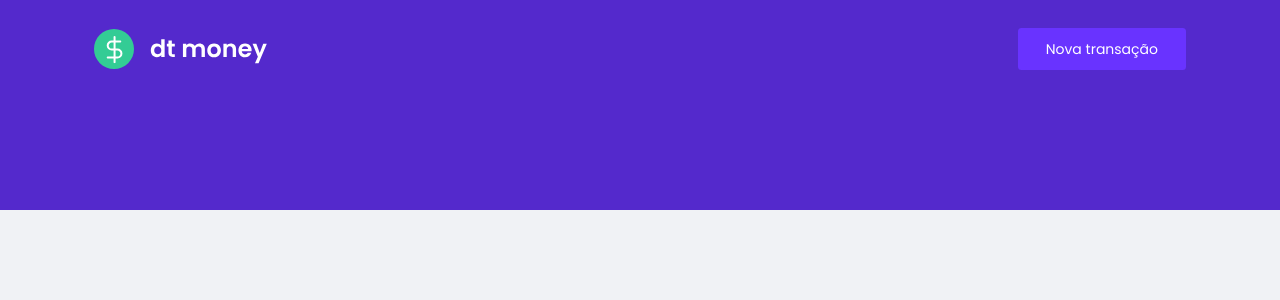
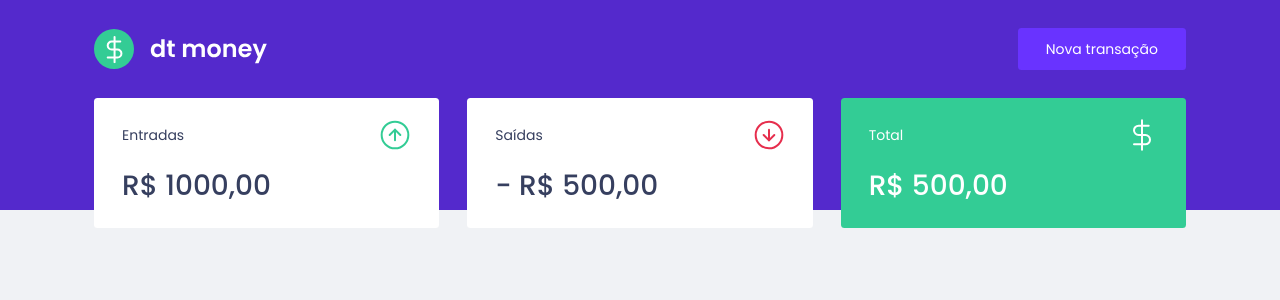
Before and after one commit to dhiegogoncalves/money-control, a React (Create React App) app: page / in a window 1280 px wide. Shown: the top 300 px of the page. Built offline with nearby package versions, Linux system fonts and the light colour scheme.

Commit message:
Implementação dos componentes Dashboard e Summary.

```diff
--- a/public/index.html
+++ b/public/index.html
@@ -10,7 +10,7 @@
 
   <link rel="shortcut icon" href="favicon.png" type="image/png">
 
-  <link href="https://fonts.googleapis.com/css2?family=Poppins:wght@400;600&display=swap" rel="stylesheet">
+  <link href="https://fonts.googleapis.com/css2?family=Poppins:wght@400;500;600&display=swap" rel="stylesheet">
 
   <title>Money Control</title>
 </head>
--- a/src/App.tsx
+++ b/src/App.tsx
@@ -1,3 +1,4 @@
+import { Dashboard } from './components/Dashboard';
 import { Header } from './components/Header';
 import { GlobalStyle } from './styles/global';
 
@@ -5,6 +6,7 @@
   return (
     <>
       <Header />
+      <Dashboard />
       <GlobalStyle />
     </>
   );
--- /dev/null
+++ b/src/components/Dashboard/index.tsx
@@ -0,0 +1,10 @@
+import { Summary } from '../Summary';
+import { Container } from './styles';
+
+export function Dashboard() {
+  return (
+    <Container>
+      <Summary />
+    </Container>
+  );
+}
--- /dev/null
+++ b/src/components/Dashboard/styles.ts
@@ -0,0 +1,8 @@
+import styled from 'styled-components';
+
+export const Container = styled.main`
+  max-width: 1120px;
+  margin: 0 auto;
+
+  padding: 2rem 1rem 10rem;
+`;
--- /dev/null
+++ b/src/components/Summary/index.tsx
@@ -0,0 +1,32 @@
+import { Container } from './styles';
+import incomeImg from '../../assets/income.svg';
+import outcomeImg from '../../assets/outcome.svg';
+import totalImg from '../../assets/total.svg';
+
+export function Summary() {
+  return (
+    <Container>
+      <div>
+        <header>
+          <p>Entradas</p>
+          <img src={incomeImg} alt="Entradas" />
+        </header>
+        <strong>R$ 1000,00</strong>
+      </div>
+      <div>
+        <header>
+          <p>Saídas</p>
+          <img src={outcomeImg} alt="Saídas" />
+        </header>
+        <strong>- R$ 500,00</strong>
+      </div>
+      <div className="highlight-background">
+        <header>
+          <p>Total</p>
+          <img src={totalImg} alt="Total" />
+        </header>
+        <strong>R$ 500,00</strong>
+      </div>
+    </Container>
+  );
+}
--- /dev/null
+++ b/src/components/Summary/styles.ts
@@ -0,0 +1,34 @@
+import styled from 'styled-components';
+
+export const Container = styled.div`
+  display: grid;
+  grid-template-columns: repeat(3, 1fr);
+  gap: 2rem;
+  margin-top: -10rem;
+
+  div {
+    background: var(--shape);
+    padding: 1.5rem 2rem;
+    border-radius: 0.25rem;
+    color: var(--text-title);
+
+    header {
+      display: flex;
+      align-items: center;
+      justify-content: space-between;
+    }
+
+    strong {
+      display: block;
+      margin-top: 1rem;
+      font-size: 2rem;
+      font-weight: 500;
+      line-height: 3rem;
+    }
+
+    &.highlight-background {
+      background: var(--green);
+      color: #fff;
+    }
+  }
+`;
--- a/src/styles/global.ts
+++ b/src/styles/global.ts
@@ -6,6 +6,7 @@
         --shape: #ffffff;
 
         --red: #e52e4d;
+        --green: #33cc95;
         --blue: #5429cc;
         --blue-light: #6933ff;
 
```
